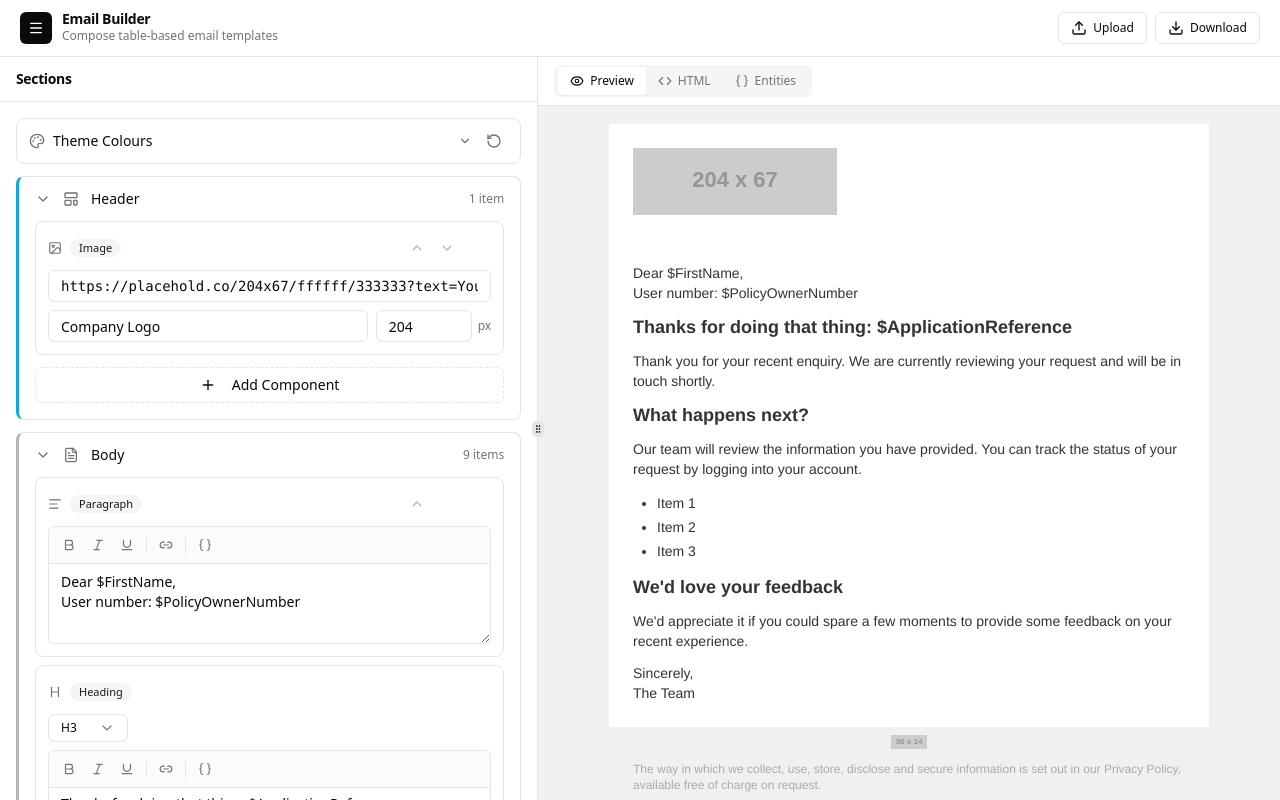
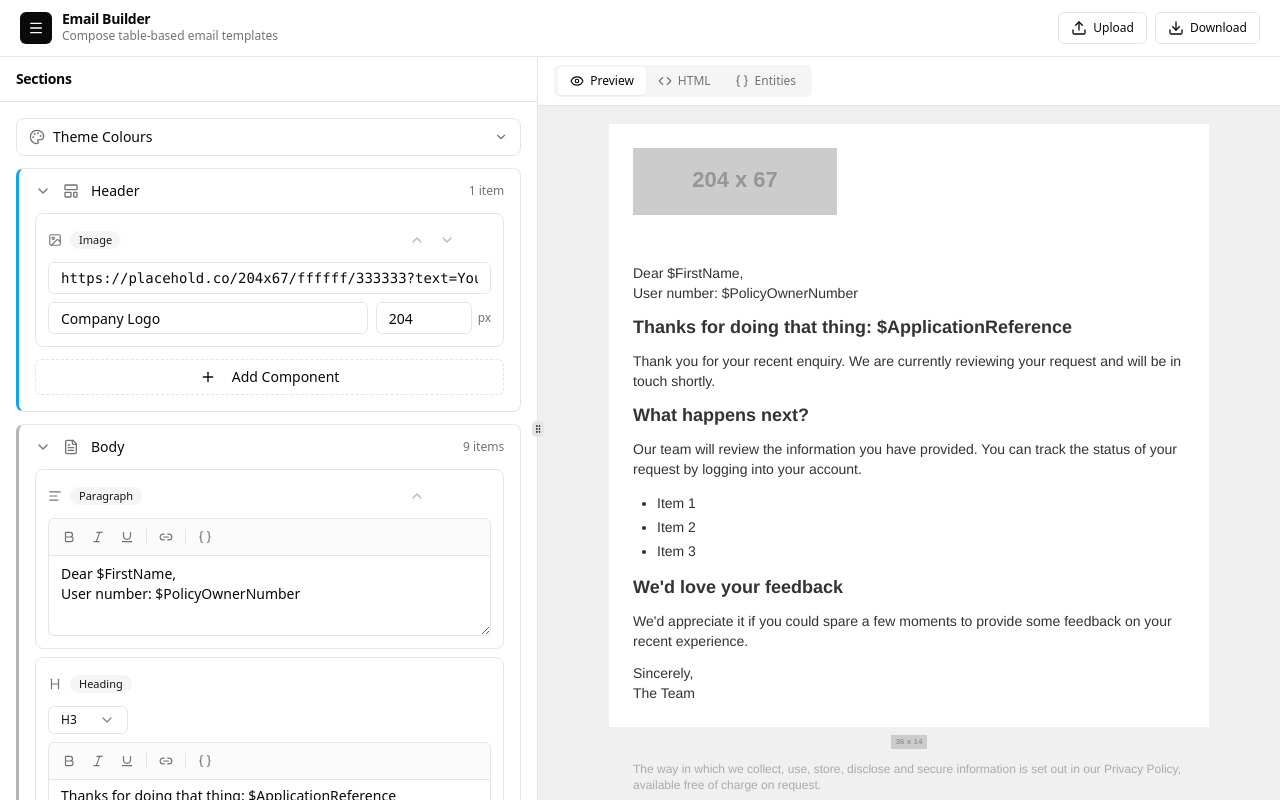
Before and after one commit to unknightly/emailbuilder, a Next.js app: page / in a window 1280 px wide. Built offline with nearby package versions, Linux system fonts and the light colour scheme.

Commit message:
feat: move reset button to collapsible content\n\nRelocate reset button to bottom of collapsible content for better UX.

```diff
--- a/components/email-builder/theme-editor.tsx
+++ b/components/email-builder/theme-editor.tsx
@@ -54,23 +54,11 @@ export function ThemeEditor({ theme, onChange }: ThemeEditorProps) {
 
   return (
     <Collapsible>
-      <div className="flex items-center gap-2 rounded-lg border bg-card px-3 py-2">
-        <CollapsibleTrigger className="flex flex-1 items-center gap-2 text-left">
-          <Palette className="h-4 w-4 text-muted-foreground shrink-0" />
-          <span className="text-sm font-medium">Theme Colours</span>
-          <ChevronDown className="h-3.5 w-3.5 text-muted-foreground ml-auto transition-transform [[data-state=open]_&]:rotate-180" />
-        </CollapsibleTrigger>
-        <Button
-          variant="ghost"
-          size="icon"
-          className="h-7 w-7 text-muted-foreground shrink-0"
-          onClick={resetTheme}
-          title="Reset to defaults"
-        >
-          <RotateCcw className="h-3.5 w-3.5" />
-          <span className="sr-only">Reset theme to defaults</span>
-        </Button>
-      </div>
+      <CollapsibleTrigger className="flex w-full items-center gap-2 rounded-lg border bg-card px-3 py-2 text-left">
+        <Palette className="h-4 w-4 text-muted-foreground shrink-0" />
+        <span className="text-sm font-medium">Theme Colours</span>
+        <ChevronDown className="h-3.5 w-3.5 text-muted-foreground ml-auto transition-transform [[data-state=open]_&]:rotate-180" />
+      </CollapsibleTrigger>
 
       <CollapsibleContent>
         <div className="flex flex-col gap-4 rounded-b-lg border border-t-0 bg-card px-3 py-3">
@@ -112,6 +100,16 @@ export function ThemeEditor({ theme, onChange }: ThemeEditorProps) {
               </div>
             </div>
           ))}
+
+          <Button
+            variant="outline"
+            size="sm"
+            className="w-full text-xs gap-1.5 mt-1"
+            onClick={resetTheme}
+          >
+            <RotateCcw className="h-3 w-3" />
+            Reset to defaults
+          </Button>
         </div>
       </CollapsibleContent>
     </Collapsible>
```
